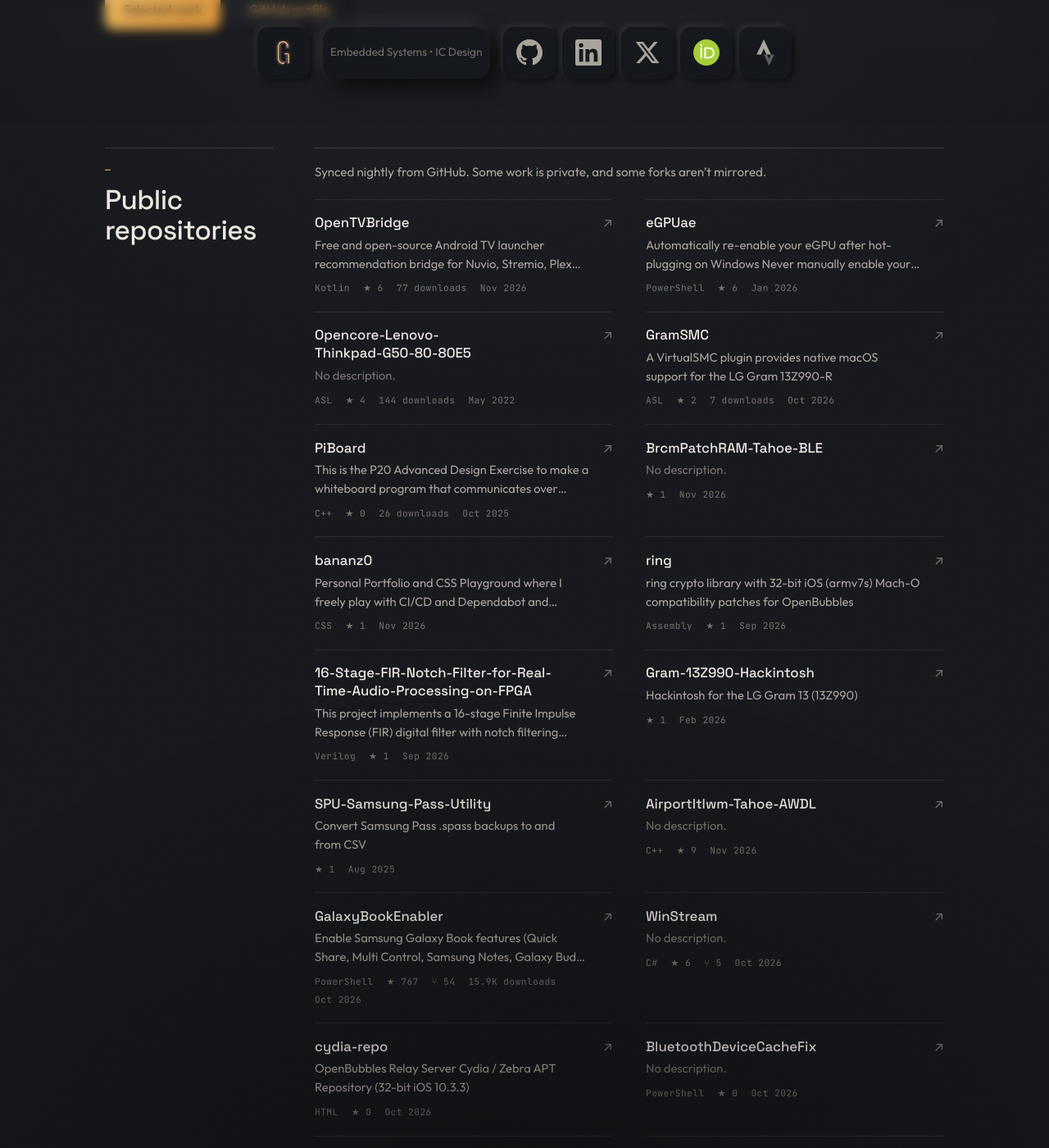
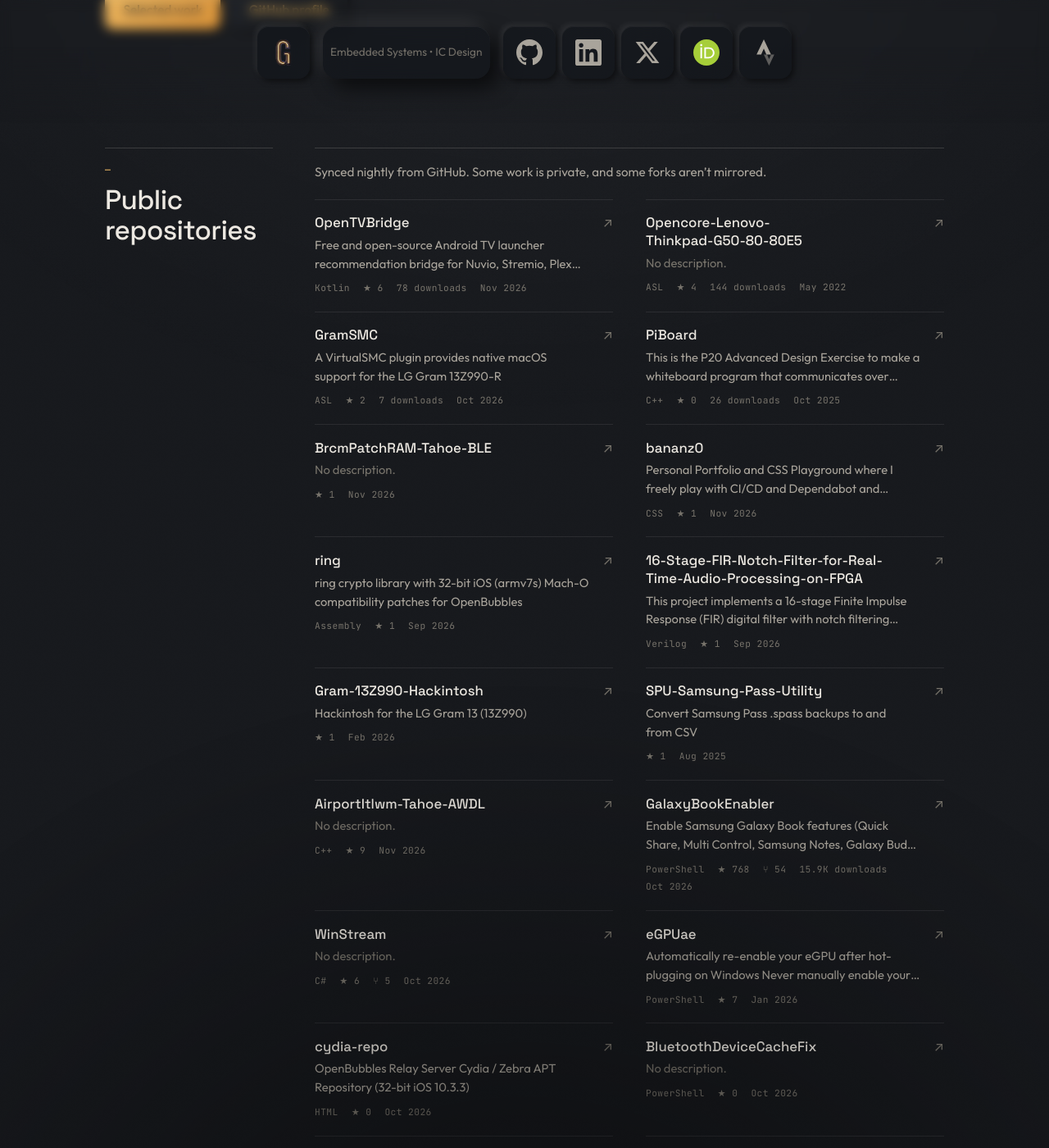
Before and after one commit to Bananz0/bananz0, a Jekyll site: the page built from projects.html, in a window 1280 px wide and 1400 px high, scrolled down 423 px. Shown: the whole window at 82% size. Built offline with Jekyll 4.4.1, drawn with Linux system fonts in a browser that asks for light colours; part of the change alters nothing that is shown.

Commit message:
chore: update GitHub repos list [skip ci]

```diff
--- a/_data/github_repos.json
+++ b/_data/github_repos.json
@@ -7,11 +7,11 @@
     "language": "PowerShell",
     "fork": false,
     "hidden": false,
-    "stargazers_count": 767,
+    "stargazers_count": 768,
     "forks_count": 54,
     "open_issues_count": 4,
-    "download_count": 15909,
-    "score": 133659,
+    "download_count": 15932,
+    "score": 133832,
     "pushed_at": "2026-10-26T22:10:46Z",
     "created_at": "2023-11-05T09:51:09Z",
     "topics": [
@@ -72,6 +72,32 @@
     "topics": []
   },
   {
+    "name": "eGPUae",
+    "full_name": "Bananz0/eGPUae",
+    "html_url": "https://github.com/Bananz0/eGPUae",
+    "description": "Automatically re-enable your eGPU after hot-plugging on Windows  Never manually enable your eGPU from Device Manager again! This tool monitors your external GPU and automatically enables it whenever you reconnect it after safe-removal.",
+    "language": "PowerShell",
+    "fork": false,
+    "hidden": false,
+    "stargazers_count": 7,
+    "forks_count": 0,
+    "open_issues_count": 0,
+    "download_count": 0,
+    "score": 1050,
+    "pushed_at": "2026-01-07T08:09:22Z",
+    "created_at": "2025-11-14T01:57:44Z",
+    "topics": [
+      "amd",
+      "amd-gpu",
+      "battlemage",
+      "egpu",
+      "intel",
+      "intelarc",
+      "nvidia",
+      "nvidia-gpu"
+    ]
+  },
+  {
     "name": "OpenTVBridge",
     "full_name": "Bananz0/OpenTVBridge",
     "html_url": "https://github.com/Bananz0/OpenTVBridge",
@@ -82,8 +108,8 @@
     "stargazers_count": 6,
     "forks_count": 0,
     "open_issues_count": 1,
-    "download_count": 77,
-    "score": 977,
+    "download_count": 78,
+    "score": 978,
     "pushed_at": "2026-11-02T15:36:59Z",
     "created_at": "2026-08-24T13:23:29Z",
     "topics": [
@@ -95,32 +121,6 @@
       "kotlin",
       "plex",
       "stremio"
-    ]
-  },
-  {
-    "name": "eGPUae",
-    "full_name": "Bananz0/eGPUae",
-    "html_url": "https://github.com/Bananz0/eGPUae",
-    "description": "Automatically re-enable your eGPU after hot-plugging on Windows  Never manually enable your eGPU from Device Manager again! This tool monitors your external GPU and automatically enables it whenever you reconnect it after safe-removal.",
-    "language": "PowerShell",
-    "fork": false,
-    "hidden": false,
-    "stargazers_count": 6,
-    "forks_count": 0,
-    "open_issues_count": 0,
-    "download_count": 0,
-    "score": 900,
-    "pushed_at": "2026-01-07T08:09:22Z",
-    "created_at": "2025-11-14T01:57:44Z",
-    "topics": [
-      "amd",
-      "amd-gpu",
-      "battlemage",
-      "egpu",
-      "intel",
-      "intelarc",
-      "nvidia",
-      "nvidia-gpu"
     ]
   },
   {
@@ -238,7 +238,7 @@
     "open_issues_count": 3,
     "download_count": 0,
     "score": 150,
-    "pushed_at": "2026-11-09T08:54:46Z",
+    "pushed_at": "2026-11-10T09:01:24Z",
     "created_at": "2025-11-13T00:26:20Z",
     "topics": []
   },
```
